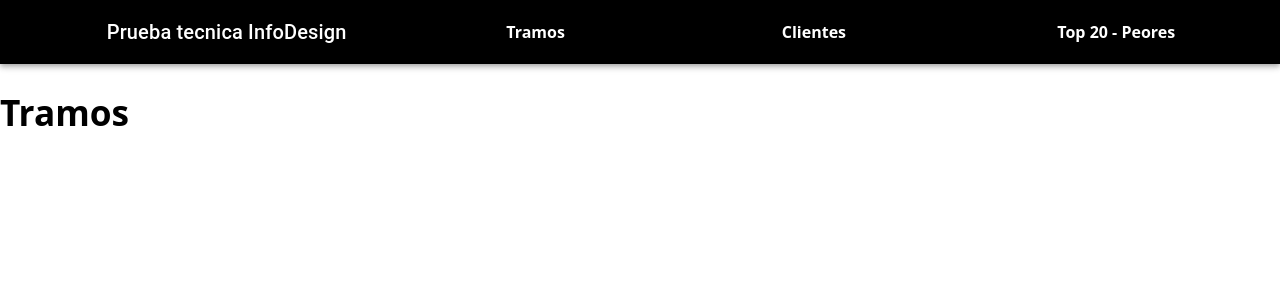
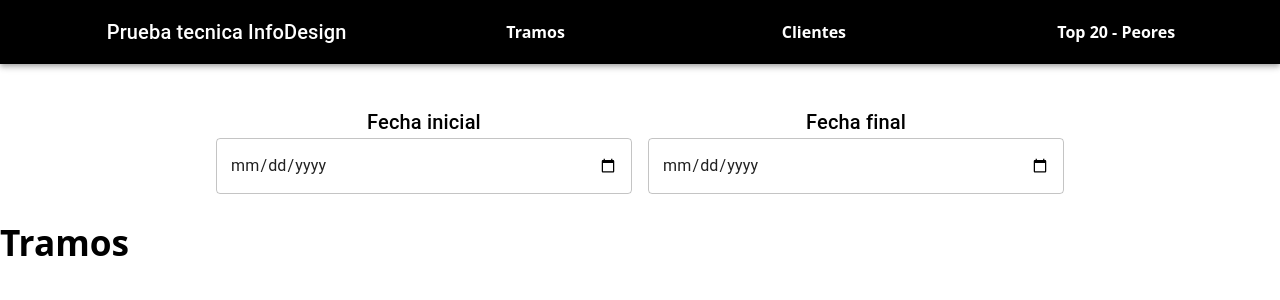
Before and after one commit to lenninlara28/Iifodesign_Front, a React (Vite) app: page / in a window 1280 px wide. Shown: the top 300 px of the page. Built offline with nearby package versions, Linux system fonts and the light colour scheme.

Commit message:
DatePicker

```diff
--- a/src/App.jsx
+++ b/src/App.jsx
@@ -3,11 +3,13 @@ import Tramos from "./containers/Tramos";
 import Clientes from "./containers/Clientes";
 import TopPeores from "./containers/TopPeores";
 import Appbar from "./components/AppBar";
+import DatePicker from "./components/DatePicker";
 
 function App() {
   return (
     <div className="App">
       <Appbar />
+      <DatePicker />
       <Routes>
         <Route path="/" element={<Tramos />} />
         <Route path="/tramos" element={<Tramos />} />
--- /dev/null
+++ b/src/components/DatePicker.jsx
@@ -0,0 +1,30 @@
+import { Grid, TextField, Typography } from "@mui/material";
+
+function DataPiker() {
+  return (
+    <>
+      <Grid
+        container
+        spacing={2}
+        justifyContent="center"
+        alignContent="center"
+        sx={{ marginTop: "2%" }}
+      >
+        <Grid item xs={6} lg={4}>
+          <Typography variant="h6" align="center">
+            Fecha inicial
+          </Typography>
+          <TextField id="date" type="date" sx={{ width: "100%" }} />
+        </Grid>
+        <Grid item xs={6} lg={4}>
+          <Typography variant="h6" align="center">
+            Fecha final
+          </Typography>
+          <TextField id="date" type="date" sx={{ width: "100%" }} />
+        </Grid>
+      </Grid>
+    </>
+  );
+}
+
+export default DataPiker;
```
